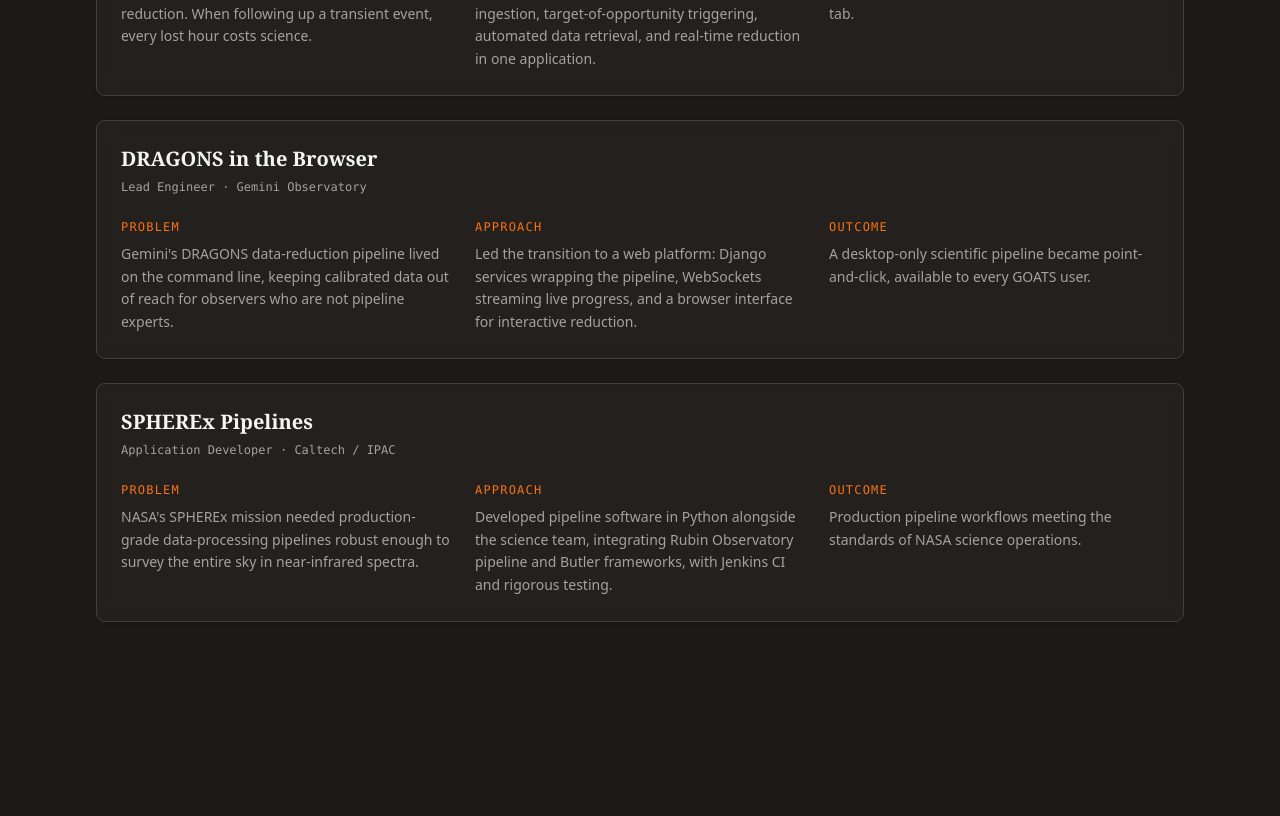
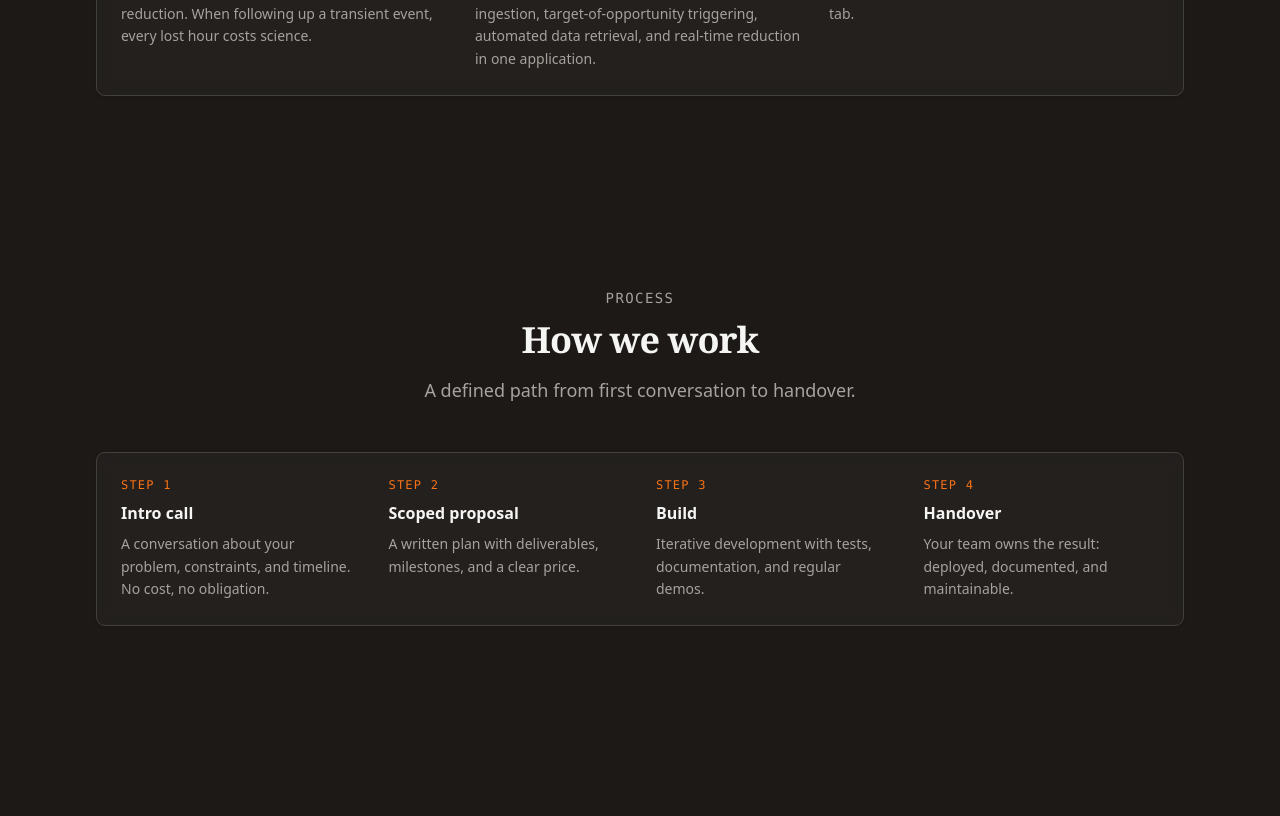
Before and after one commit to sidereal-software/sidereal-software.github.io, a React (Vite) app: page / in a window 1280 px wide. Shown: the part 1340-2156 px from the top of the page. Built offline with nearby package versions, Linux system fonts and the light colour scheme.

Commit message:
feat(site): trim selected work to the GOATS case study

```diff
--- a/src/components/sections/case-studies.tsx
+++ b/src/components/sections/case-studies.tsx
@@ -26,26 +26,6 @@
     outcome:
       'Astronomers go from an incoming alert to calibrated Gemini data inside a single browser tab.',
   },
-  {
-    name: 'DRAGONS in the Browser',
-    meta: 'Lead Engineer · Gemini Observatory',
-    problem:
-      "Gemini's DRAGONS data-reduction pipeline lived on the command line, keeping calibrated data out of reach for observers who are not pipeline experts.",
-    approach:
-      'Led the transition to a web platform: Django services wrapping the pipeline, WebSockets streaming live progress, and a browser interface for interactive reduction.',
-    outcome:
-      'A desktop-only scientific pipeline became point-and-click, available to every GOATS user.',
-  },
-  {
-    name: 'SPHEREx Pipelines',
-    meta: 'Application Developer · Caltech / IPAC',
-    problem:
-      "NASA's SPHEREx mission needed production-grade data-processing pipelines robust enough to survey the entire sky in near-infrared spectra.",
-    approach:
-      'Developed pipeline software in Python alongside the science team, integrating Rubin Observatory pipeline and Butler frameworks, with Jenkins CI and rigorous testing.',
-    outcome:
-      'Production pipeline workflows meeting the standards of NASA science operations.',
-  },
 ]
 
 export function CaseStudies() {
@@ -56,7 +36,7 @@
       <SectionHeading
         eyebrow="Selected Work"
         title="From problem to production"
-        description="Three engagements: the problem, the approach, and what changed."
+        description="One engagement in depth: the problem, the approach, and what changed."
       />
       <div className="flex flex-col gap-6">
         {caseStudies.map((study) => (
```
